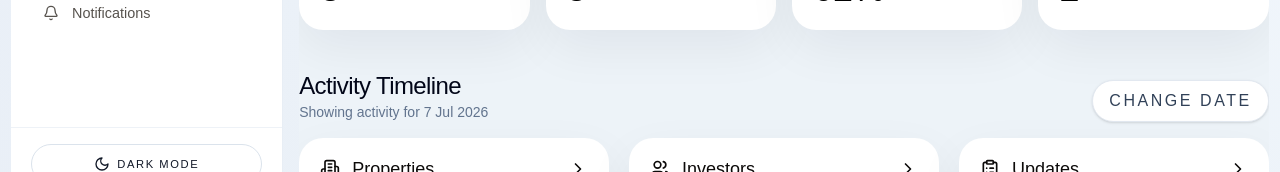
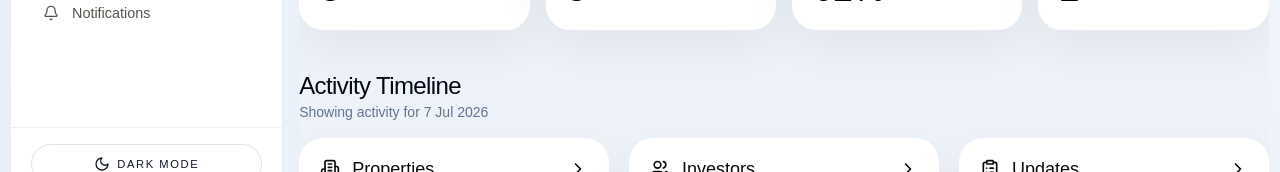
Before and after one commit to heismyke/conelli-admin-frontend, a Vue app: page /dashboard in a window 1280 px wide. Shown: the part 503-675 px from the top of the page. Built offline with nearby package versions, Linux system fonts and the light colour scheme; no server answers; sample sign-in values are in the browser's storage.

Commit message:
fix(admin): remove redundant timeline date button
Remove the secondary Change date control from the dashboard activity section.

Keep the existing header date pill as the single timeline picker entry point so the dashboard UI stays cleaner.

```diff
--- a/src/views/DashboardView.vue
+++ b/src/views/DashboardView.vue
@@ -105,14 +105,11 @@
     </div>
 
     <div class="px-5 pb-10 lg:px-0">
-      <div class="mb-4 flex flex-col gap-1 sm:flex-row sm:items-end sm:justify-between">
+      <div class="mb-4">
         <div>
           <h2 class="text-2xl font-semibold tracking-tight text-slate-950">Activity Timeline</h2>
           <p class="text-sm text-slate-500">{{ timelineTitle }}</p>
         </div>
-        <button class="w-fit rounded-full border border-slate-200 bg-white px-4 py-2 text-xs font-semibold uppercase tracking-[0.16em] text-slate-700 shadow-sm hover:border-slate-950" type="button" @click="showTimelinePicker = true">
-          Change date
-        </button>
       </div>
       <div class="grid gap-5 xl:grid-cols-3">
         <section class="card overflow-hidden">
```
